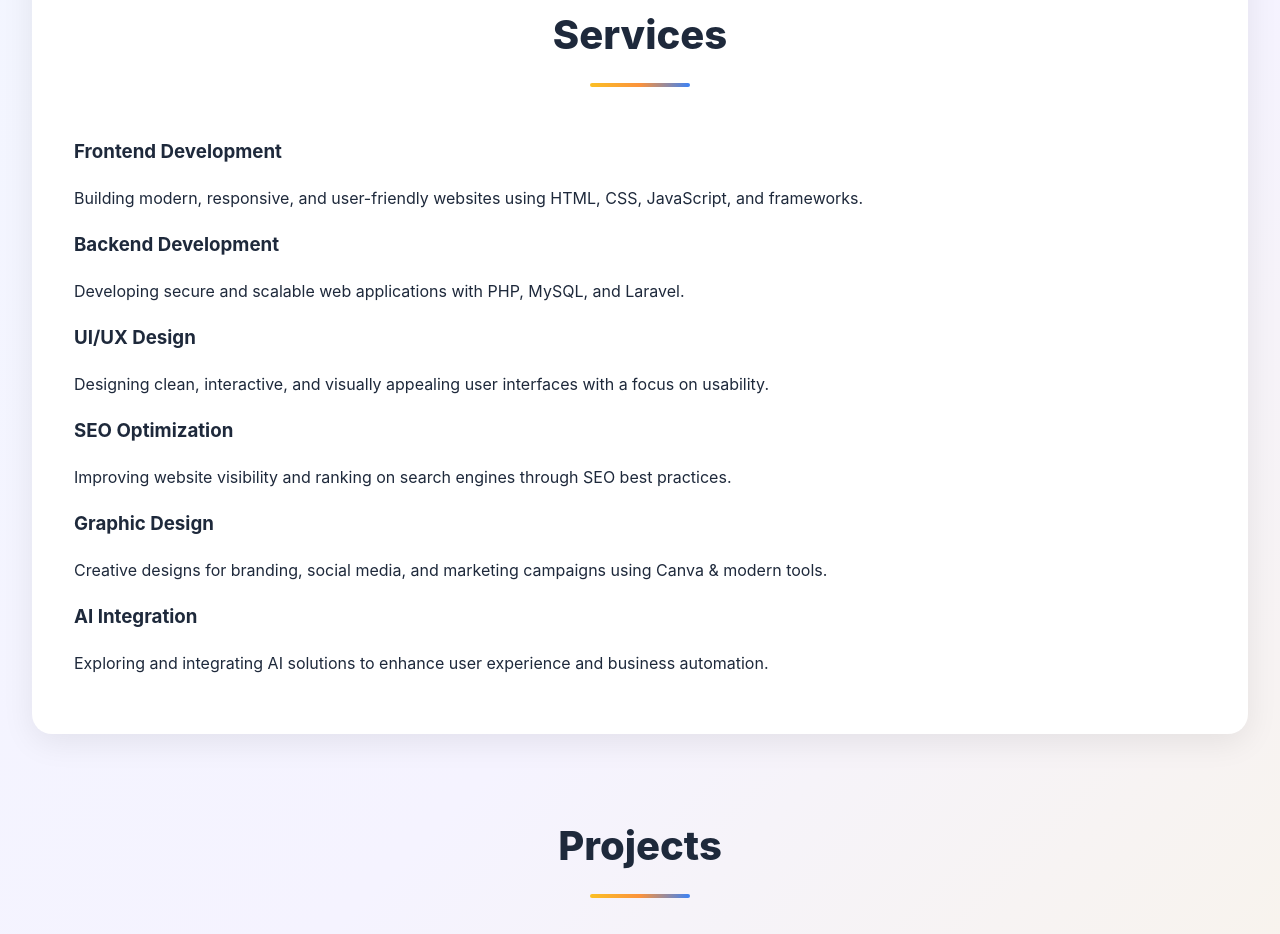
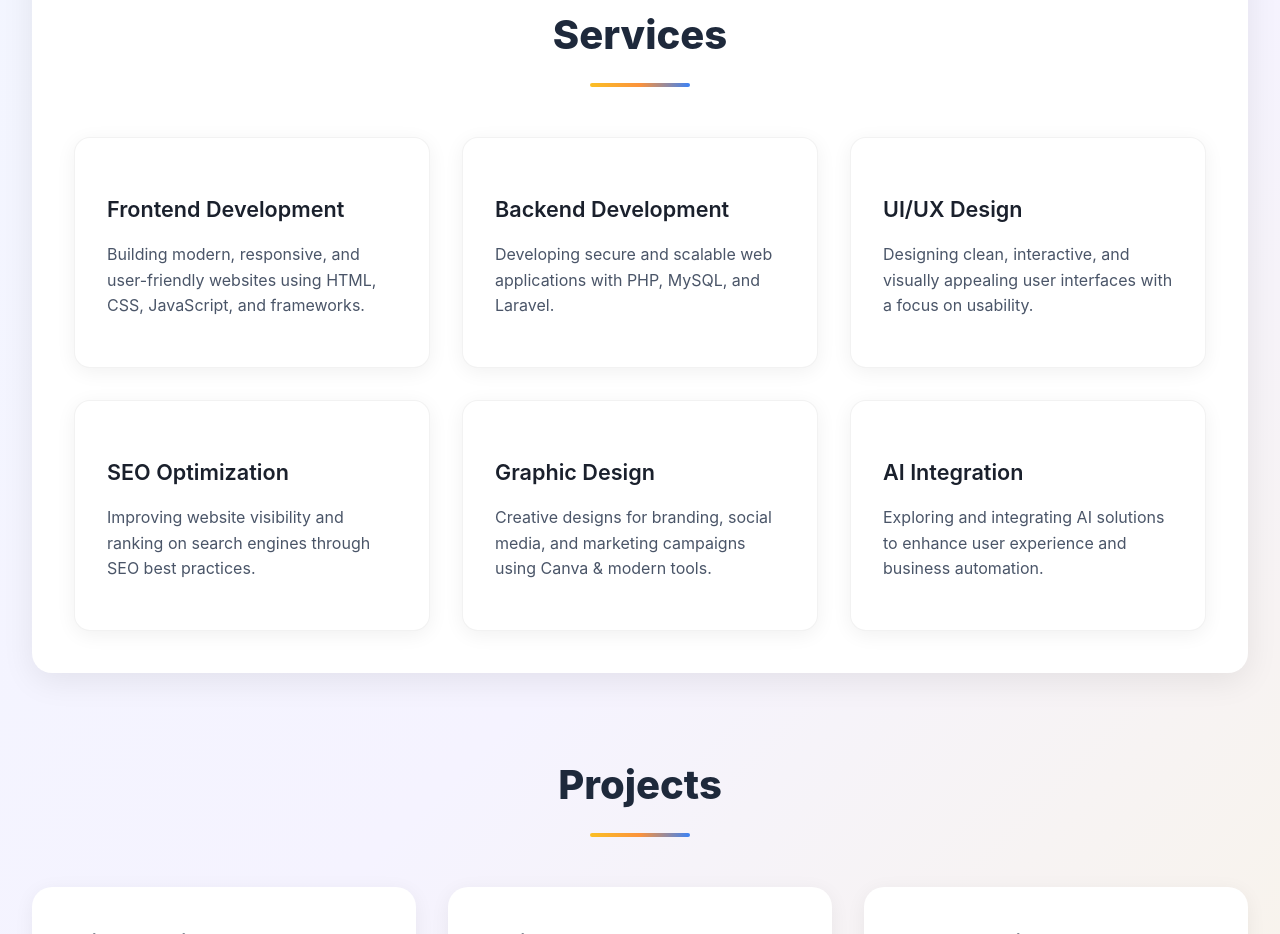
Before and after one commit to syeda804/Portfolio_Website, a plain HTML site: page index.html in a window 1280 px wide. Shown: the part 1834-2768 px from the top of the page. Drawn offline with nearby package versions, Linux system fonts and the light colour scheme.

Commit message:
Update style.css

```diff
--- a/style.css
+++ b/style.css
@@ -342,6 +342,93 @@ section h2::after {
 .card:hover p {
   color: var(--text-primary);
 }
+/*Services  */
+.services-grid {
+  display: grid;
+  grid-template-columns: repeat(auto-fit, minmax(280px, 1fr));
+  gap: 2rem;
+  margin-top: 2rem;
+}
+
+.service {
+  background: var(--card);
+  padding: 2rem;
+  border-radius: 16px;
+  box-shadow: 0 4px 20px rgba(0, 0, 0, 0.06);
+  transition: all 0.4s cubic-bezier(0.4, 0, 0.2, 1);
+  border: 1px solid rgba(0, 0, 0, 0.05);
+  position: relative;
+  overflow: hidden;
+}
+
+.service::before {
+  content: '';
+  position: absolute;
+  top: 0;
+  left: 0;
+  width: 100%;
+  height: 4px;
+  background: linear-gradient(90deg, #667eea 0%, #764ba2 100%);
+  transform: scaleX(0);
+  transform-origin: left;
+  transition: transform 0.4s cubic-bezier(0.4, 0, 0.2, 1);
+}
+
+.service:hover {
+  transform: translateY(-8px);
+  box-shadow: 0 12px 40px rgba(0, 0, 0, 0.12);
+  border-color: rgba(102, 126, 234, 0.2);
+}
+
+.service:hover::before {
+  transform: scaleX(1);
+}
+
+.service h3 {
+  margin-bottom: 1rem;
+  font-size: 1.35rem;
+  font-weight: 600;
+  color: #1a202c;
+  transition: color 0.3s ease;
+}
+
+.service:hover h3 {
+  color: #667eea;
+}
+
+.service p {
+  font-size: 1rem;
+  line-height: 1.6;
+  color: #4a5568;
+}
+
+/* Skills */
+.skills {
+  display: flex;
+  flex-wrap: wrap;
+  gap: 16px;
+  justify-content: center;
+}
+
+.skill {
+  background: linear-gradient(135deg, #f0f9ff, #fef3c7);
+  border: 2px solid var(--border);
+  padding: 14px 28px;
+  border-radius: 50px;
+  font-weight: 600;
+  font-size: 0.95rem;
+  color: var(--text-primary);
+  transition: all 0.3s ease;
+}
+
+.skill:hover {
+  background: linear-gradient(135deg, #3b82f6, #8b5cf6);
+  color: white;
+  border-color: transparent;
+  transform: translateY(-4px) scale(1.05);
+  box-shadow: 0 8px 24px rgba(59, 130, 246, 0.4);
+}
+
 
 /* Skills */
 .skills {
```
